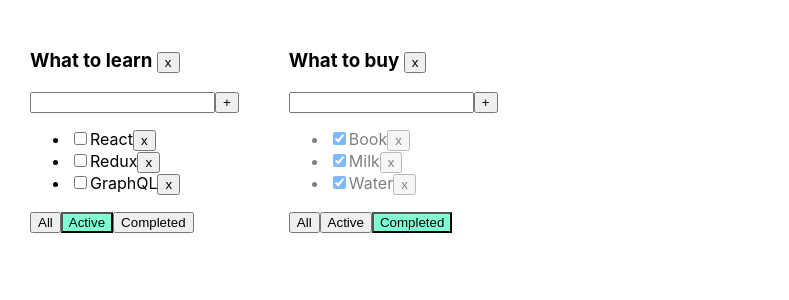
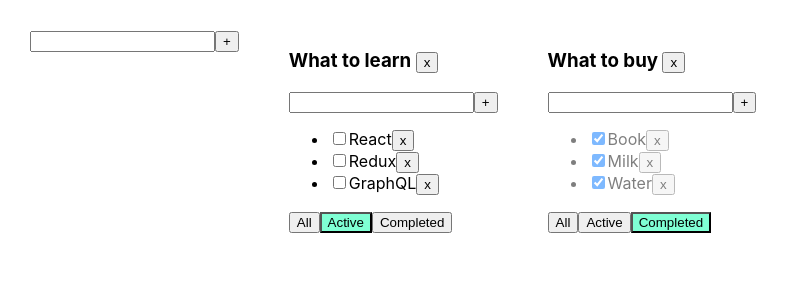
Before and after one commit to bybert/todo-app, a React (Create React App) app: page / in a window 1280 px wide. Shown: the top 300 px of the page, without its empty margins (0-789 px from the left). Built offline with nearby package versions, Linux system fonts and the light colour scheme.

Commit message:
added AddItemForm component and add new task

```diff
--- /dev/null
+++ b/src/AddItemForm.tsx
@@ -0,0 +1,45 @@
+import { ChangeEvent, KeyboardEvent, useState } from 'react'
+
+type AddItemFormPropsType = {
+  addItem: (title: string) => void
+}
+
+export function AddItemForm(props: AddItemFormPropsType) {
+  let [newTaskTitle, setNewTaskTitle] = useState('')
+  let [error, setError] = useState<string | null>(null)
+
+  const onNewTitleChangeHandler = (e: ChangeEvent<HTMLInputElement>) => {
+    setNewTaskTitle(e.currentTarget.value)
+  }
+  const onKeyPressChangeHandler = (e: KeyboardEvent<HTMLInputElement>) => {
+    setError(null)
+    if (e.charCode === 13) {
+      if (newTaskTitle.trim() !== '') {
+        props.addItem(newTaskTitle.trim())
+        setNewTaskTitle('')
+      }
+    }
+  }
+
+  const addTask = () => {
+    if (newTaskTitle.trim() !== '') {
+      props.addItem(newTaskTitle.trim())
+      setNewTaskTitle('')
+    } else {
+      setError('Tile is required')
+    }
+  }
+
+  return (
+    <div>
+      <input
+        value={newTaskTitle}
+        onChange={onNewTitleChangeHandler}
+        onKeyPress={onKeyPressChangeHandler}
+        className={error ? 'error' : ''}
+      />
+      <button onClick={addTask}>+</button>
+      {error && <div className='error-message'>{error}</div>}
+    </div>
+  )
+}
--- a/src/App.tsx
+++ b/src/App.tsx
@@ -1,13 +1,18 @@
 import React, { useState } from 'react'
 import './App.css'
-import { TodoList } from './Todolist'
+import { TaskType, TodoList } from './Todolist'
 import { v1 } from 'uuid'
+import { AddItemForm } from './AddItemForm'
 
 export type FilterValuesType = 'all' | 'completed' | 'active'
 type TodolistType = {
   id: string
   title: string
   filter: FilterValuesType
+}
+
+type TasksStateType = {
+  [key: string]: Array<TaskType>
 }
 
 function App() {
@@ -62,7 +67,7 @@
     setTasks({...tasksObj})
   }
 
-  let [tasksObj, setTasks] = useState({
+  let [tasksObj, setTasks] = useState<TasksStateType>({
     [todolistId1]: [
       { id: v1(), title: 'HTML', isDone: true },
       { id: v1(), title: 'CSS', isDone: true },
@@ -78,8 +83,22 @@
     ],
   })
 
+  function addTodolist(title: string) {
+    let todolist: TodolistType = {
+      id: v1(),
+      filter: 'all',
+      title: title
+    }
+    setTodolists([todolist, ...todolists])
+    setTasks({
+      ...tasksObj,
+      [todolist.id]: []
+    })
+  }
+
   return (
     <div className='App'>
+      <AddItemForm addItem={addTodolist} />
       {todolists.map((tl) => {
         let tasksForTododList = tasksObj[tl.id]
 
--- a/src/Todolist.tsx
+++ b/src/Todolist.tsx
@@ -1,7 +1,7 @@
-import React, { ChangeEvent, KeyboardEvent, useState } from 'react'
+import { ChangeEvent } from 'react'
+import { FilterValuesType } from './App'
 import './App.css'
-import { FilterValuesType } from './App'
-// import { error } from 'console'
+import { AddItemForm } from './AddItemForm'
 
 export type TaskType = {
   id: string
@@ -25,31 +25,6 @@
 }
 
 export function TodoList(props: PropsType) {
-  let [newTaskTitle, setNewTaskTitle] = useState('')
-  let [error, setError] = useState<string | null>(null)
-
-  const addTask = () => {
-    if (newTaskTitle.trim() !== '') {
-      props.addTask(newTaskTitle.trim(), props.id)
-      setNewTaskTitle('')
-    } else {
-      setError('Tile is required')
-    }
-  }
-
-  const onNewTitleChangeHandler = (e: ChangeEvent<HTMLInputElement>) => {
-    setNewTaskTitle(e.currentTarget.value)
-  }
-  const onKeyPressChangeHandler = (e: KeyboardEvent<HTMLInputElement>) => {
-    setError(null)
-    if (e.charCode === 13) {
-      if (newTaskTitle.trim() !== '') {
-        props.addTask(newTaskTitle.trim(), props.id)
-        setNewTaskTitle('')
-      }
-    }
-  }
-
   const onAllClickHandler = () => props.changeFIlter('all', props.id)
   const onActiveClickHandler = () => props.changeFIlter('active', props.id)
   const onCompletedClickHandler = () =>
@@ -57,18 +32,17 @@
   const removeTodolist = () => {
     props.removeTodolist(props.id)
   }
+
+  const addTask = (title: string) => {
+    props.addTask(title, props.id)
+  }
   return (
     <div>
-      <h3>{props.title} <button onClick={removeTodolist}>x</button> </h3>
+      <h3>
+        {props.title} <button onClick={removeTodolist}>x</button>{' '}
+      </h3>
       <div>
-        <input
-          value={newTaskTitle}
-          onChange={onNewTitleChangeHandler}
-          onKeyPress={onKeyPressChangeHandler}
-          className={error ? 'error' : ''}
-        />
-        <button onClick={addTask}>+</button>
-        {error && <div className='error-message'>{error}</div>}
+        <AddItemForm addItem={addTask} />
       </div>
       <ul>
         {props.task.map((t) => {
```
